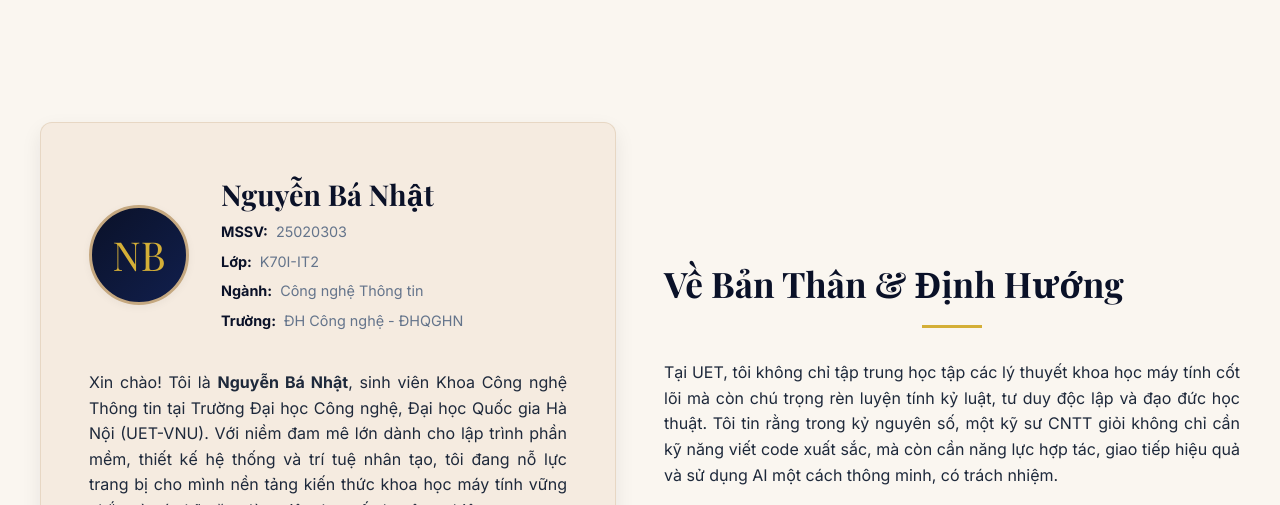
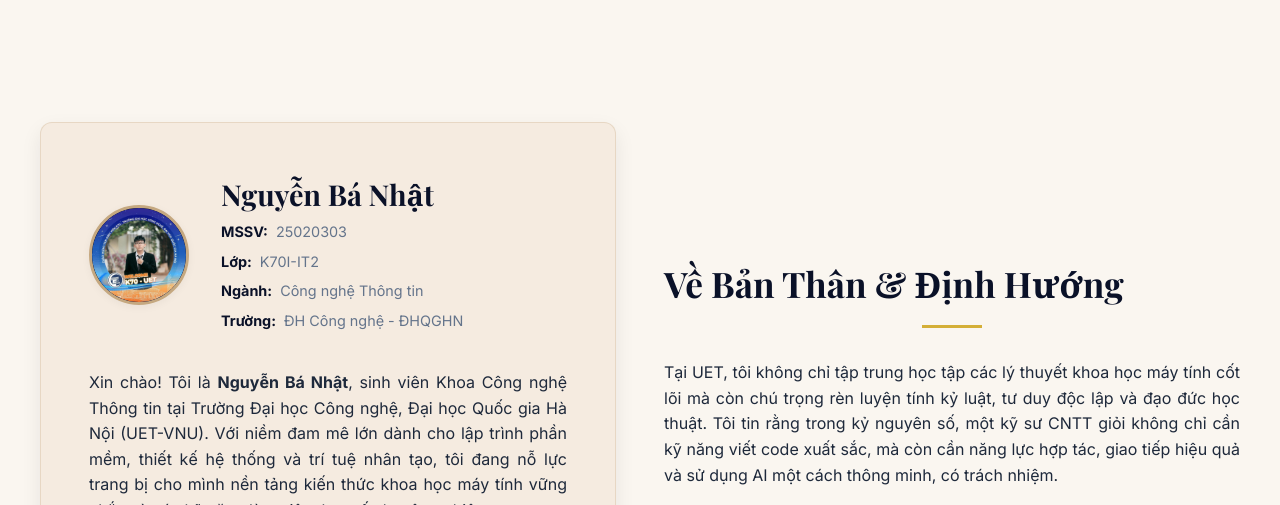
Before and after one commit to nhatnguyen895/portfolio-25020303, a plain HTML site: page index.html in a window 1280 px wide. Shown: the part 662-1167 px from the top of the page. Drawn offline with nearby package versions, Linux system fonts and the light colour scheme; a web font is replaced by a local one.

Commit message:
feat: add user avatar image to profile card

```diff
--- a/css/print.css
+++ b/css/print.css
@@ -174,6 +174,7 @@ code {
   border: 2px solid black !important;
   color: black !important;
   background: #f2f2f2 !important;
+  overflow: hidden !important;
 }
 
 .goal-card {
--- a/css/style.css
+++ b/css/style.css
@@ -395,6 +395,7 @@ a {
   border: 3px solid var(--gold-primary);
   box-shadow: var(--shadow-sm);
   flex-shrink: 0;
+  overflow: hidden;
 }
 
 .bio-name {
--- a/index.html
+++ b/index.html
@@ -58,7 +58,9 @@
       <div class="grid-2">
         <div class="bio-card">
           <div class="bio-header">
-            <div class="avatar-placeholder">NB</div>
+            <div class="avatar-placeholder">
+              <img src="images/avatar.jpg" alt="Nguyễn Bá Nhật" style="width: 100%; height: 100%; object-fit: cover; border-radius: 50%;">
+            </div>
             <div>
               <h2 class="bio-name">Nguyễn Bá Nhật</h2>
               <ul class="bio-meta">
```
Also changed, not shown: images/avatar.jpg (added), 1 other file.
